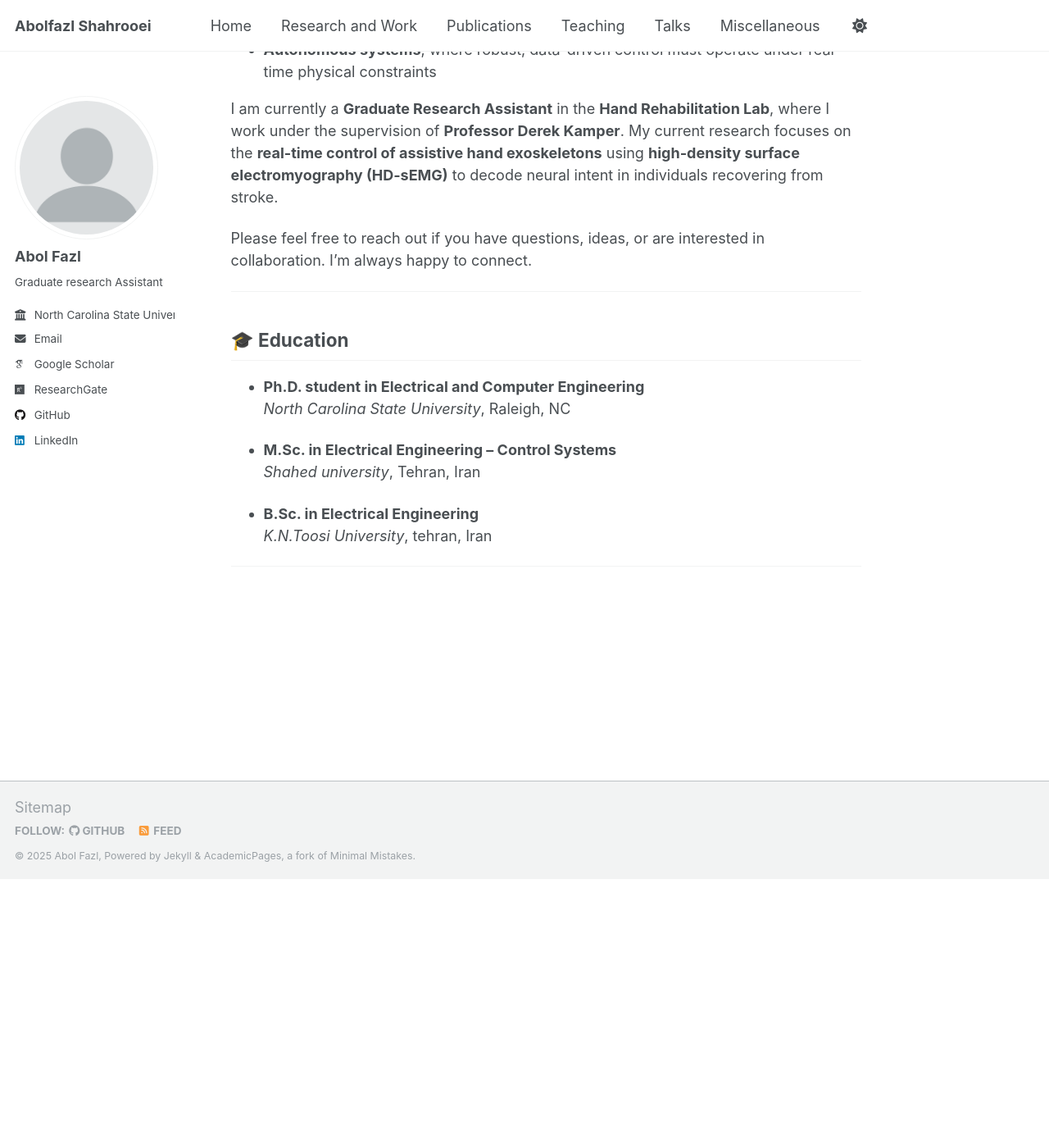
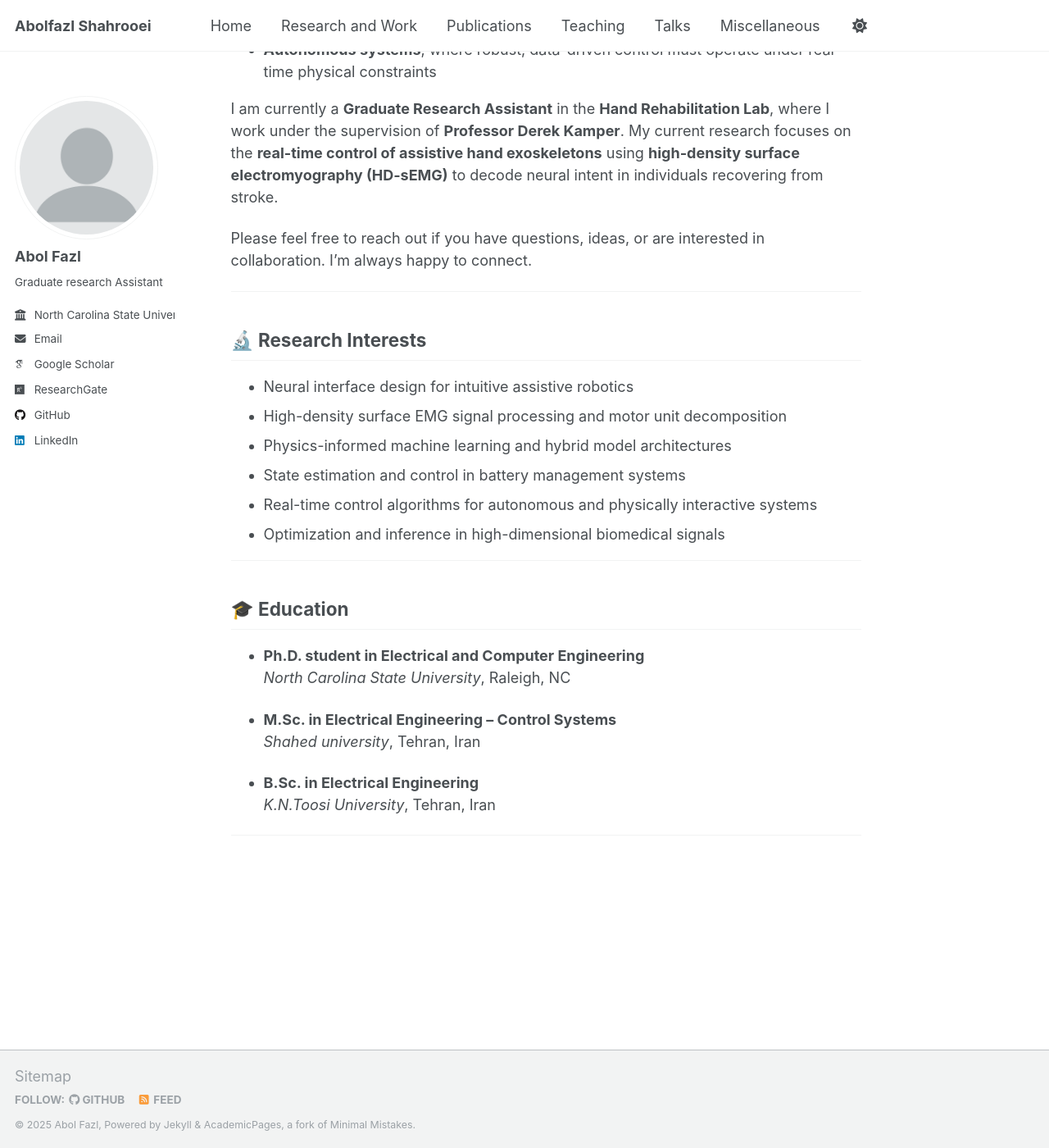
Before and after one commit to a-shahroo/a-shahroo.github.io, a Jekyll site: the page built from _pages/about.md, in a window 1280 px wide and 1400 px high, scrolled down 749 px. Shown: the whole window at 82% size. Built offline with Jekyll 4.4.1, drawn with Linux system fonts in a browser that asks for light colours; some web fonts are replaced; our own code applies the rules of GitHub Pages for plain Markdown files; before the commit the page ends 1821 px from its top, so only the background shows below that.

```diff
--- a/_pages/about.md
+++ b/_pages/about.md
@@ -24,7 +24,7 @@ I am currently a **Graduate Research Assistant** in the **Hand Rehabilitation La
 Please feel free to reach out if you have questions, ideas, or are interested in collaboration. I’m always happy to connect.
 
 ---
-{%- comment -%}
+
 ## 🔬 Research Interests
 
 - Neural interface design for intuitive assistive robotics
@@ -33,7 +33,7 @@ Please feel free to reach out if you have questions, ideas, or are interested in
 - State estimation and control in battery management systems
 - Real-time control algorithms for autonomous and physically interactive systems
 - Optimization and inference in high-dimensional biomedical signals
-{%- endcomment -%}
+
 ---
 
 ## 🎓 Education
@@ -45,7 +45,7 @@ Please feel free to reach out if you have questions, ideas, or are interested in
   *Shahed university*, Tehran, Iran
 
 - **B.Sc. in Electrical Engineering**
-  *K.N.Toosi University*, tehran, Iran
+  *K.N.Toosi University*, Tehran, Iran
 
 
 ---
```
